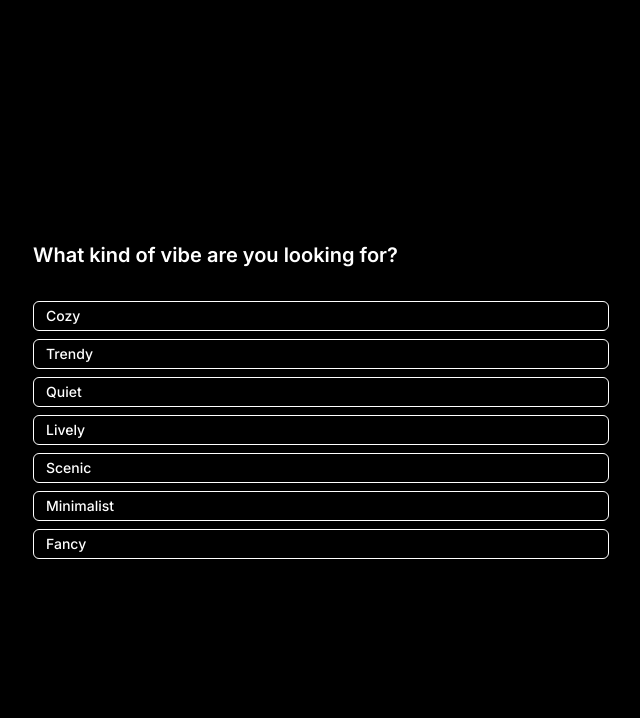
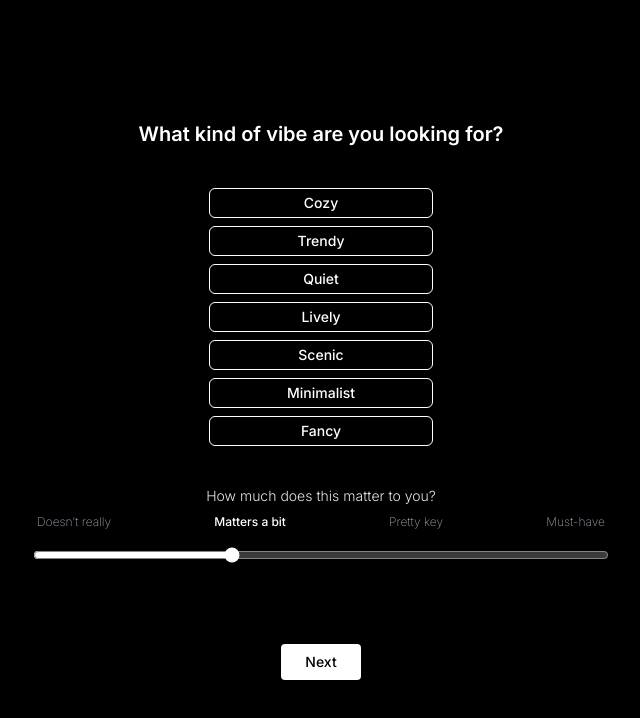
Before and after one commit to jysonn97/what-to-eat, a Next.js app: page /app in a window 1280 px wide. Shown: the top 718 px of the page, without its empty margins (319-959 px from the left). Built offline with nearby package versions, Linux system fonts and the light colour scheme.

Commit message:
Update app.js

```diff
--- a/pages/app.js
+++ b/pages/app.js
@@ -16,17 +16,17 @@ const question = {
 };
 
 const weightLabels = [
-  "Not really",
-  "Kinda matters",
-  "Pretty important",
-  "Super important"
+  "Doesn’t really",
+  "Matters a bit",
+  "Pretty key",
+  "Must-have"
 ];
 
 export default function AppPage() {
   const router = useRouter();
 
   const [selected, setSelected] = useState([]);
-  const [weight, setWeight] = useState(1); // default = 'Kinda matters'
+  const [weight, setWeight] = useState(1); // default
 
   const handleOptionToggle = (option) => {
     setSelected([option]);
@@ -40,21 +40,21 @@ export default function AppPage() {
     };
     console.log("🧠 Final answer:", result);
     alert(`Logged to console:\n${JSON.stringify(result, null, 2)}`);
-    // router.push("/recommendation") or next step...
+    // router.push("/recommendation")
   };
 
   return (
     <div className="min-h-screen bg-black text-white px-4 py-12 flex items-center justify-center font-extralight">
-      <div className="w-full max-w-xl space-y-8">
+      <div className="w-full max-w-xl space-y-10 text-center">
 
         <h1 className="text-xl font-semibold">{question.question}</h1>
 
-        <div className="flex flex-col gap-2">
+        <div className="flex flex-col gap-2 items-center">
           {question.options.map((option) => (
             <button
               key={option}
               onClick={() => handleOptionToggle(option)}
-              className={`px-3 py-1 text-sm rounded-md border transition text-left ${
+              className={`w-56 px-3 py-1 text-sm rounded-md border transition ${
                 selected.includes(option)
                   ? "bg-white text-black"
                   : "border-white text-white"
@@ -65,14 +65,16 @@ export default function AppPage() {
           ))}
         </div>
 
-        {selected.length > 0 && (
-          <div className="pt-4">
+        <div>
           <label className="block text-sm text-gray-200 mb-2 font-light">
             How much does this matter to you?
           </label>
           <div className="flex justify-between text-xs text-gray-400 mb-2 px-1">
             {weightLabels.map((label, i) => (
-                <span key={i} className={i === weight ? "text-white font-medium" : ""}>
+              <span
+                key={i}
+                className={i === weight ? "text-white font-medium" : ""}
+              >
                 {label}
               </span>
             ))}
@@ -86,10 +88,8 @@ export default function AppPage() {
             className="w-full accent-white"
           />
         </div>
-        )}
 
-        {selected.length > 0 && (
-          <div className="pt-6">
+        <div className="pt-6 flex justify-center">
           <button
             onClick={handleNext}
             className="px-6 py-2 bg-white text-black rounded hover:opacity-90 text-sm"
@@ -97,7 +97,6 @@ export default function AppPage() {
             Next
           </button>
         </div>
-        )}
       </div>
     </div>
   );
```
Lines whose indentation alone changed are shown as unchanged.
